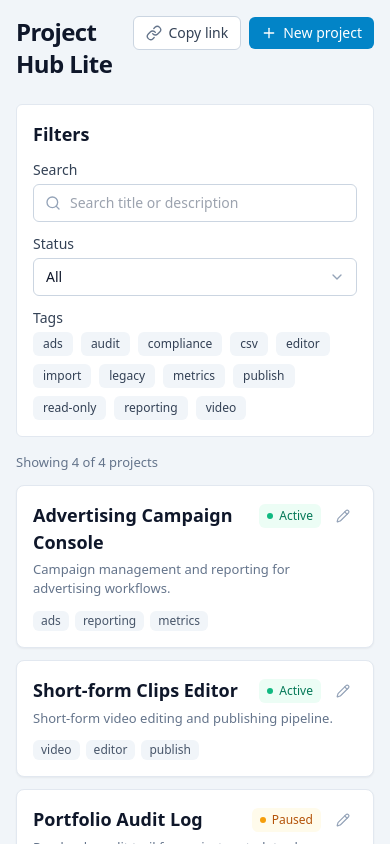
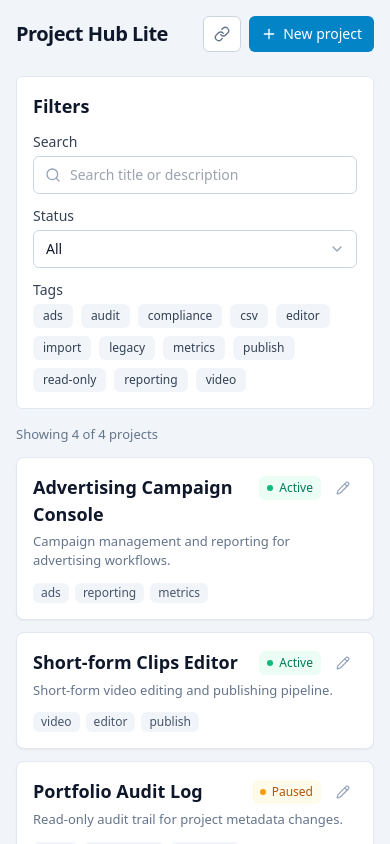
Before and after one commit to RizWaaN3024/project-hub, a React (Vite) app: page / in a window 390 px wide. Shown: the top 844 px of the page. Built offline with nearby package versions, Linux system fonts and the light colour scheme.

Commit message:
responsive design issue fixes

```diff
--- a/src/App.tsx
+++ b/src/App.tsx
@@ -99,16 +99,21 @@ export default function App() {
       <Toaster richColors position="bottom-right" closeButton />
       <div className="app-shell">
         <main aria-labelledby="app-title">
-          <div className="mb-6 flex flex-wrap items-start justify-between gap-3">
+          <div className="mb-6 flex items-center justify-between gap-3">
             <div className="min-w-0 flex-1">
-              <Text as="h1" id="app-title" tone="title" className="!mb-0 !text-2xl !font-semibold tracking-tight">
+              <Text
+                as="h1"
+                id="app-title"
+                tone="title"
+                className="!mb-0 !text-xl !font-semibold tracking-tight sm:!text-2xl"
+              >
                 Project Hub Lite
               </Text>
               <Text tone="muted" className="!mt-1 hidden sm:block">
                 Browse, filter, and share internal projects.
               </Text>
             </div>
-            <div className="flex items-center gap-2">
+            <div className="flex shrink-0 items-center gap-2">
               <CopyLinkButton />
               <CreateProjectButton onCreated={() => retry()} />
             </div>
--- a/src/features/projects/CreateProjectButton.tsx
+++ b/src/features/projects/CreateProjectButton.tsx
@@ -25,7 +25,7 @@ export function CreateProjectButton({ onCreated }: Props) {
       <button
         type="button"
         onClick={() => setOpen(true)}
-        className="inline-flex items-center gap-1.5 rounded-md bg-sky-600 px-3 py-1.5 text-sm font-medium text-white transition hover:bg-sky-700 focus-visible:outline focus-visible:outline-2 focus-visible:outline-sky-500 focus-visible:outline-offset-2"
+        className="inline-flex h-9 items-center gap-1.5 rounded-md bg-sky-600 px-3 text-sm font-medium text-white transition hover:bg-sky-700 focus-visible:outline focus-visible:outline-2 focus-visible:outline-sky-500 focus-visible:outline-offset-2"
       >
         <Plus aria-hidden="true" className="h-4 w-4" />
         <span>New project</span>
--- a/src/features/shared/CopyLinkButton.tsx
+++ b/src/features/shared/CopyLinkButton.tsx
@@ -20,10 +20,10 @@ export function CopyLinkButton() {
       type="button"
       onClick={handleClick}
       aria-label="Copy link to current view"
-      className="inline-flex items-center gap-1.5 rounded-md border border-slate-300 bg-white px-3 py-1.5 text-sm font-medium text-slate-700 transition hover:bg-slate-50 focus-visible:outline focus-visible:outline-2 focus-visible:outline-sky-500"
+      className="inline-flex h-9 items-center justify-center gap-1.5 rounded-md border border-slate-300 bg-white px-2.5 text-sm font-medium text-slate-700 transition hover:bg-slate-50 focus-visible:outline focus-visible:outline-2 focus-visible:outline-sky-500 sm:px-3"
     >
       <LinkIcon aria-hidden="true" className="h-4 w-4 text-slate-500" />
-      <span>Copy link</span>
+      <span className="hidden sm:inline">Copy link</span>
     </button>
   );
 }
```
